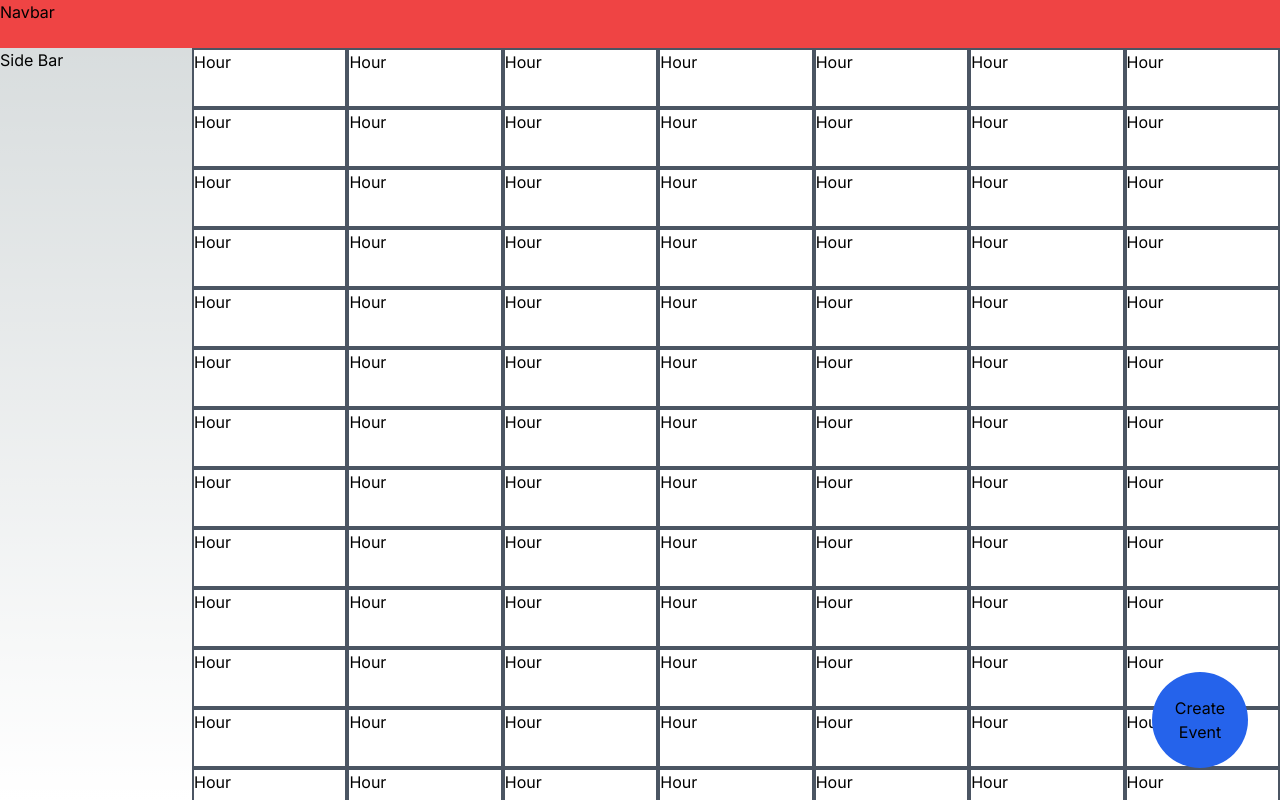
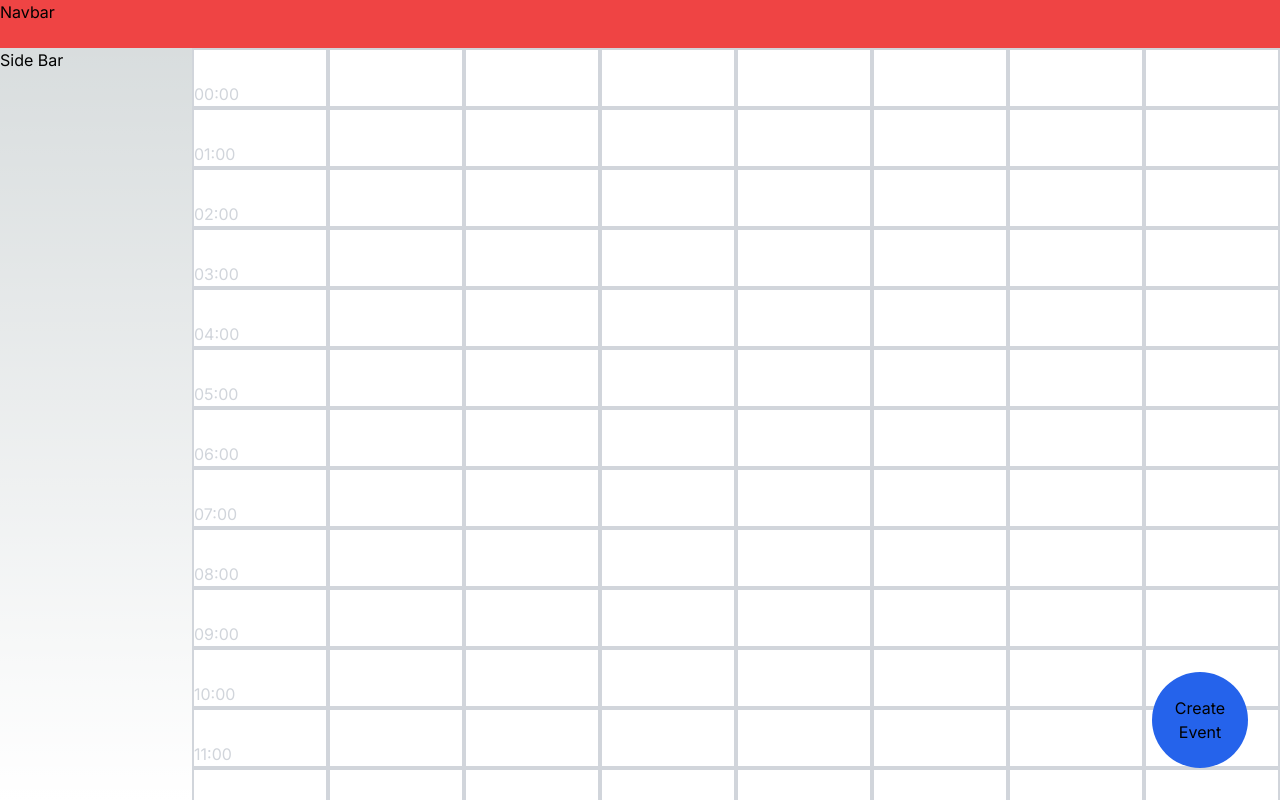
Before and after one commit to lucasduartesobreira/CalendarForge, a Next.js app: page / in a window 1280 px wide. Built offline with nearby package versions, Linux system fonts and the light colour scheme.

Commit message:
feat: add hours to calendar

```diff
--- a/app/components/calendar/calendarWeek.tsx
+++ b/app/components/calendar/calendarWeek.tsx
@@ -1,27 +1,53 @@
+import { ReactNode } from "react";
+
 const range24 = Array.from(new Array(24));
 
 const DayBackground = () => {
   return (
-    <div
-      className={`flex-none relative -top-[${
-        -1440 + 835.63
-      }px] h-[1440px] min-w-min grid grid-cols-1 bg-white text-black`}
-    >
-      {range24.map(() => {
-        // eslint-disable-next-line react/jsx-key
-        return <HourBackgroud />;
+    <div className={`min-w-full grid grid-cols-1 bg-white text-gray-300`}>
+      {range24.map((value) => {
+        return <SquareBG key={value} />;
       })}
     </div>
   );
 };
 
-const HourBackgroud = () => {
-  return <div className={`border-2 border-gray-600 h-${1440 / 24}`}>Hour</div>;
+const SquareBG = ({
+  childrens,
+  style,
+}: {
+  childrens?: ReactNode[];
+  style?: string;
+}) => {
+  return (
+    <div className={`${style} border-2 border-gray-300 h-[60px]`}>
+      {childrens}
+    </div>
+  );
+};
+
+const HoursBackground = () => {
+  return (
+    <div className={`grid grid-cols-1 bg-white text-gray-300`}>
+      {range24.map((value, index) => {
+        return (
+          <SquareBG
+            style="right-0 place-content-end"
+            childrens={[
+              <p key={value}>{`${index < 10 ? `0${index}` : index}:00`}</p>,
+            ]}
+            key={value}
+          />
+        );
+      })}
+    </div>
+  );
 };
 
 const CalendarWeek = ({ style }: { style: string }) => {
   return (
-    <div className={`${style} grid grid-cols-7 overflow-auto`}>
+    <div className={`${style} grid grid-cols-8 overflow-scroll`}>
+      <HoursBackground />
       <DayBackground />
       <DayBackground />
       <DayBackground />
--- a/app/page.tsx
+++ b/app/page.tsx
@@ -5,12 +5,12 @@ import CreateEventButton, {
 
 const Home = () => {
   return (
-    <main className="h-screen max-h-screen overflow-hidden">
+    <main className="h-screen overflow-hidden">
       <div className="h-[48px] bg-red-500">Navbar</div>
       <div className="max-h-full flex">
         <div className="w-[15%]">Side Bar</div>
         <div className="flex-none w-[85%] ">
-          <CalendarWeek style={"flex-none w-[100%] h-[100%]"} />
+          <CalendarWeek style={"h-[100%]"} />
         </div>
       </div>
       <CreateEventButton />
```
